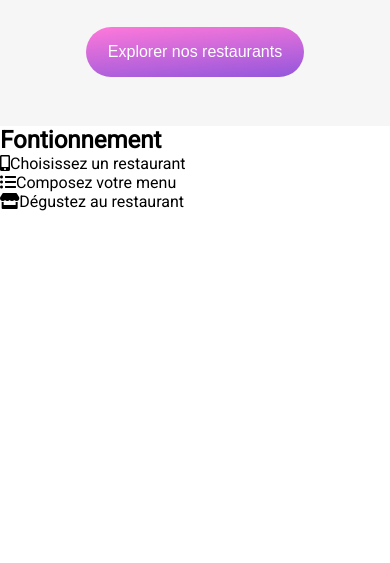
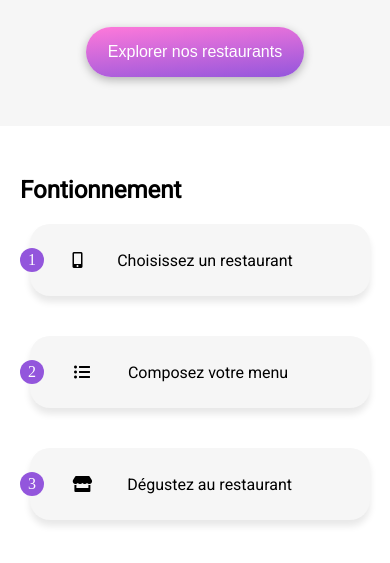
Before and after one commit to Keidaten/JeremyAlderweireldt_3_18012021, a website: page index.html in a window 390 px wide. Shown: the part 274-837 px from the top of the page. Drawn offline with Linux system fonts and the light colour scheme; a web font is replaced by a local one.

Commit message:
added style for home opeations (responsive)

```diff
--- a/index.html
+++ b/index.html
@@ -10,7 +10,7 @@
         <link rel="preconnect" href="https://fonts.gstatic.com" />
         <link href="https://fonts.googleapis.com/css2?family=Roboto&family=Shrikhand&display=swap" rel="stylesheet" />
     </head>
-    <body>
+    <body class="home">
         <header class="header">
             <h1 class="header__logo logo"><a href="index.html">ohmyfood</a></h1>
             <form class="header__form" action="">
@@ -23,15 +23,16 @@
             </form>
         </header>
         <main class="main">
-            <section class="operation">
-                <h2>Fontionnement</h2>
-                <ol>
-                    <li><i class="fa-mobile-alt fas operation__icon"></i><span>Choisissez un restaurant</span></li>
-                    <li><i class="fa-list-ul fas operation__icon"></i><span>Composez votre menu</span></li>
-                    <li><i class="fa-store fas operation__icon"></i><span>Dégustez au restaurant</span></li>
+            <section class="operation container">
+                <h2 class="operation__title">Fontionnement</h2>
+                <ol class="operation__list">
+                    <li class="operation__listItem"><i class="fa-mobile-alt fas operation__icon"></i><span class="operation__indication">Choisissez un restaurant</span></li>
+                    <li class="operation__listItem"><i class="fa-list-ul fas operation__icon"></i><span class="operation__indication">Composez votre menu</span></li>
+                    <li class="operation__listItem"><i class="fa-store fas operation__icon"></i><span class="operation__indication">Dégustez au restaurant</span></li>
                 </ol>
             </section>
             <section class="results">
+                <div class="container">
                     <h2>Restaurant</h2>
                     <a href="la-palette-du-gout.html" class="card">
                         <figure class="card__content">
@@ -73,6 +74,7 @@
                         </figure>
                         <button class="card__like fa-2x fa-heart far"></button>
                     </a>
+                </div>
             </section>
         </main>
         <footer class="footer">
--- a/styles/sass/main.scss
+++ b/styles/sass/main.scss
@@ -63,6 +63,31 @@ a {
     text-decoration: none;
 }
 
+.home section {
+    padding-top: 50px;
+}
+
+.container {
+    max-width: 1280px;
+    margin: auto;
+}
+
+@mixin button {
+    height: 50px;
+    border-radius: 50px;
+    padding: 0 22px;
+    border: none;
+    color: white;
+    font-size: 1em;
+    background: linear-gradient(355deg, $primary-color 0%, $secondary-color 100%);
+    box-shadow: 0px 3px 10px rgba(0, 0, 0, 0.274);
+    &:hover {
+        filter: brightness(110%);
+        box-shadow: 0px 3px 10px rgba(0, 0, 0, 0.503);
+        cursor: pointer;
+    }
+}
+
 /* || End Global */
 
 /* || Start Header */
@@ -100,6 +125,7 @@ a {
         flex-direction: column;
         align-items: center;
         justify-content: center;
+        padding-top: 0px !important;
     }
     &__title {
         margin: 0 50px;
@@ -111,28 +137,72 @@ a {
         font-size: 1em;
     }
     &__validation {
-        height: 50px;
-        border-radius: 50px;
-        padding: 0 22px;
-        border: none;
-        color: white;
-        font-size: 1em;
-        background: linear-gradient(355deg, rgba(147, 86, 220, 1) 0%, rgba(255, 121, 218, 1) 100%);
-        &:hover {
-            background: rgb(147, 86, 220);
-            background: linear-gradient(355deg, rgba(255, 121, 218, 1) 0%, rgba(147, 86, 220, 1) 100%);
-        }
+        @include button();
     }
 }
+
 /* || End Header */
 
 /* || Start Main */
+
 .operation {
+    padding: 0 20px;
     min-height: 440px;
+    &__title {
+        align-self: start;
+    }
+    &__list {
+        display: flex;
+        flex-direction: column;
+        @media screen and (min-width: 992px) {
+            flex-direction: row;
+            justify-content: space-around;
+        }
+    }
+    &__listItem {
+        position: relative;
+        padding: 0 30px;
+        border-radius: 20px;
+        display: flex;
+        flex-grow: 0.2;
+        align-items: center;
+        justify-content: space-around;
+        height: 72px;
+        margin: 20px 0;
+        margin-left: 10px;
+        background-color: $secondary-background-color;
+        box-shadow: 0px 6px 7px rgba(0, 0, 0, 0.095);
+        counter-increment: counterOperations;
+        &::before {
+            content: "" counter(counterOperations);
+            height: 24px;
+            min-width: 24px;
+            display: flex;
+            align-items: center;
+            justify-content: center;
+            color: white;
+            background-color: $primary-color;
+            border-radius: 50px;
+            position: absolute;
+            left: -10px;
+        }
+        &::after {
+            content: "";
+        }
+        &:hover {
+            background-color: lighten($primary-color, 35%);
+        }
+    }
+    &__icon {
+    }
+    &__indication {
+        padding: 0 10px;
+    }
 }
 .results {
     min-height: 1226px;
     padding: 0 20px;
+    background: $secondary-background-color;
 }
 .footer {
     min-height: 197px;
```
Also changed, not shown: a-la-francaise.html (+1 -0 lines), la-note-enchantee.html (+1 -0 lines), la-palette-du-gout.html (+1 -0 lines), le-delice-des-sens.html (+1 -0 lines), styles/css/style.css, 1 other file. Lines whose indentation alone changed are shown as unchanged.
